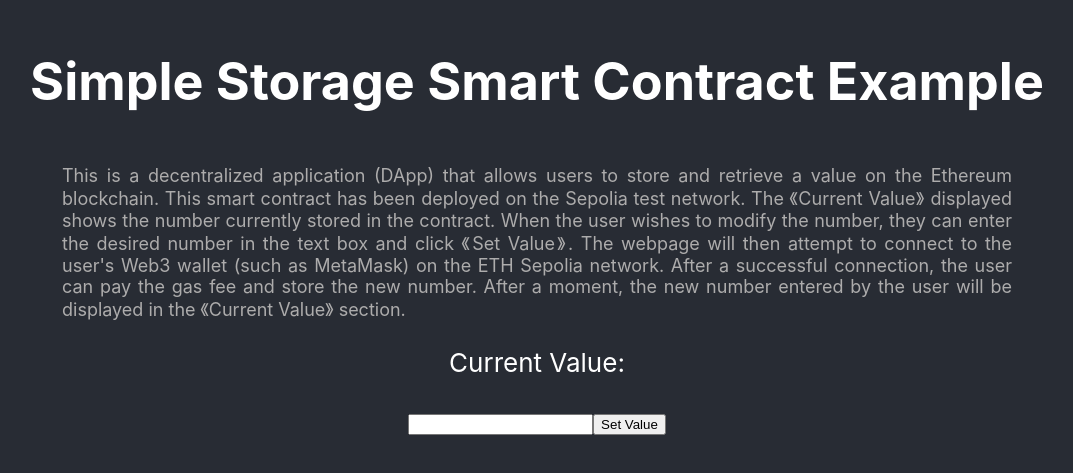
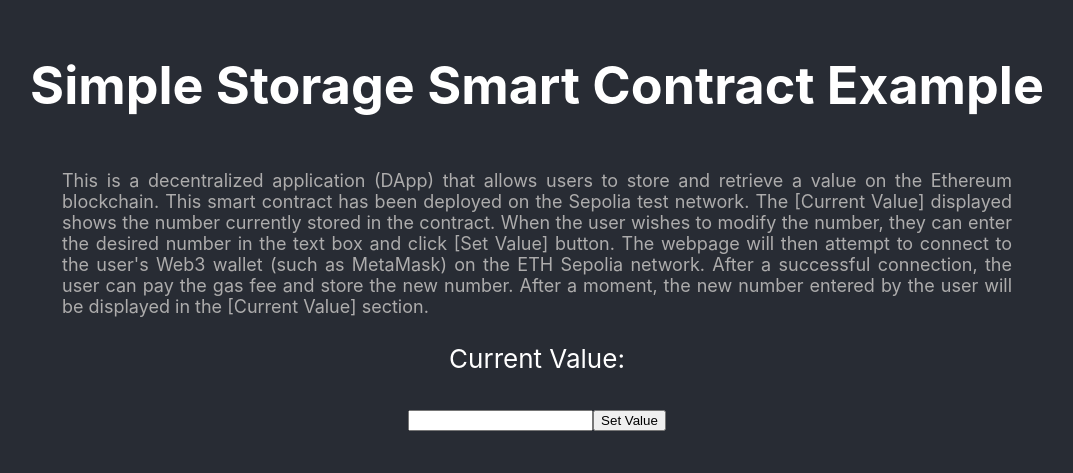
Before and after one commit to monmon-sitdown/my-first-react-app, a React (Create React App) app: page / in a window 1280 px wide. Shown: the part 175-648 px from the top of the page, without its empty margins (103-1176 px from the left). Built offline with nearby package versions, Linux system fonts and the light colour scheme.

Commit message:
A little revision of introduction

```diff
--- a/src/SimpleStorage.js
+++ b/src/SimpleStorage.js
@@ -74,14 +74,14 @@ const SimpleStorage = () => {
       >
         This is a decentralized application (DApp) that allows users to store
         and retrieve a value on the Ethereum blockchain. This smart contract has
-        been deployed on the Sepolia test network. The 《Current Value》
-        displayed shows the number currently stored in the contract. When the
-        user wishes to modify the number, they can enter the desired number in
-        the text box and click 《Set Value》. The webpage will then attempt to
-        connect to the user's Web3 wallet (such as MetaMask) on the ETH Sepolia
-        network. After a successful connection, the user can pay the gas fee and
-        store the new number. After a moment, the new number entered by the user
-        will be displayed in the 《Current Value》 section.
+        been deployed on the Sepolia test network. The [Current Value] displayed
+        shows the number currently stored in the contract. When the user wishes
+        to modify the number, they can enter the desired number in the text box
+        and click [Set Value] button. The webpage will then attempt to connect
+        to the user's Web3 wallet (such as MetaMask) on the ETH Sepolia network.
+        After a successful connection, the user can pay the gas fee and store
+        the new number. After a moment, the new number entered by the user will
+        be displayed in the [Current Value] section.
       </p>
 
       <p>Current Value: {storageValue}</p>
```
